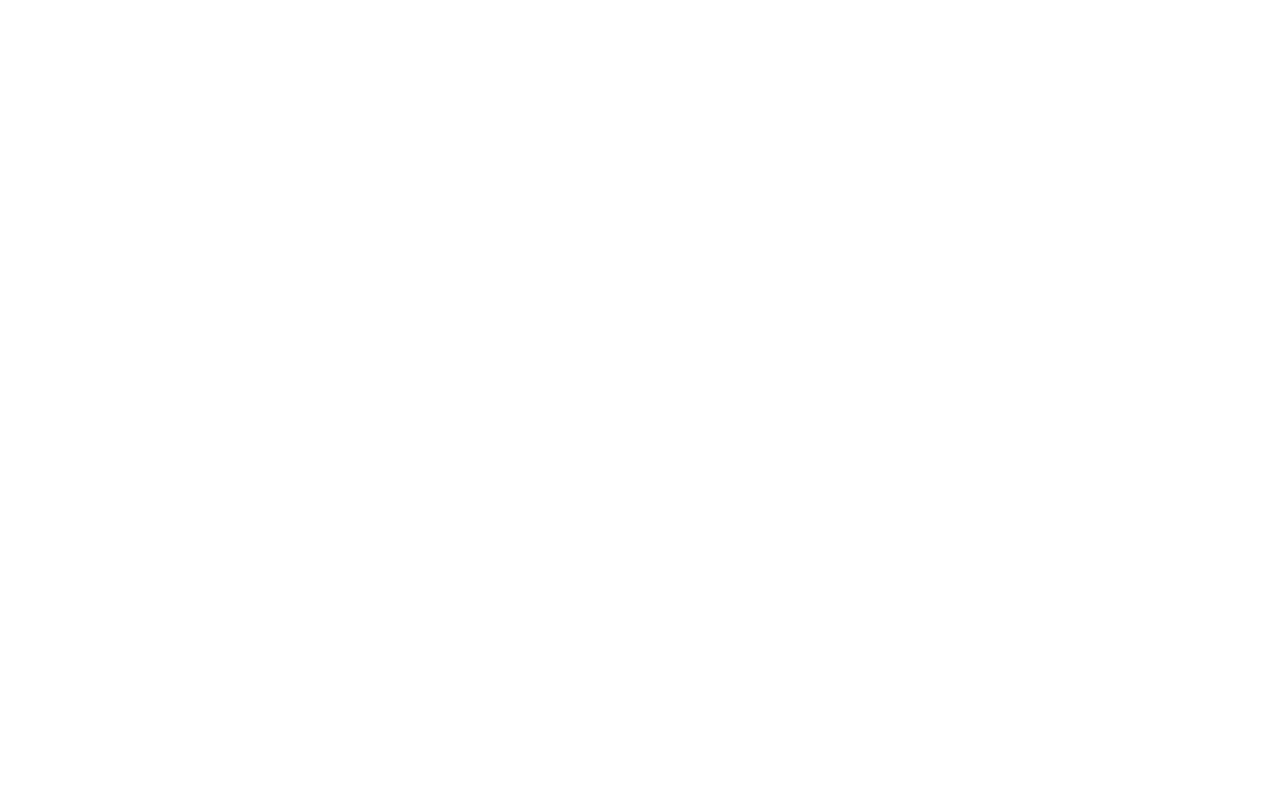
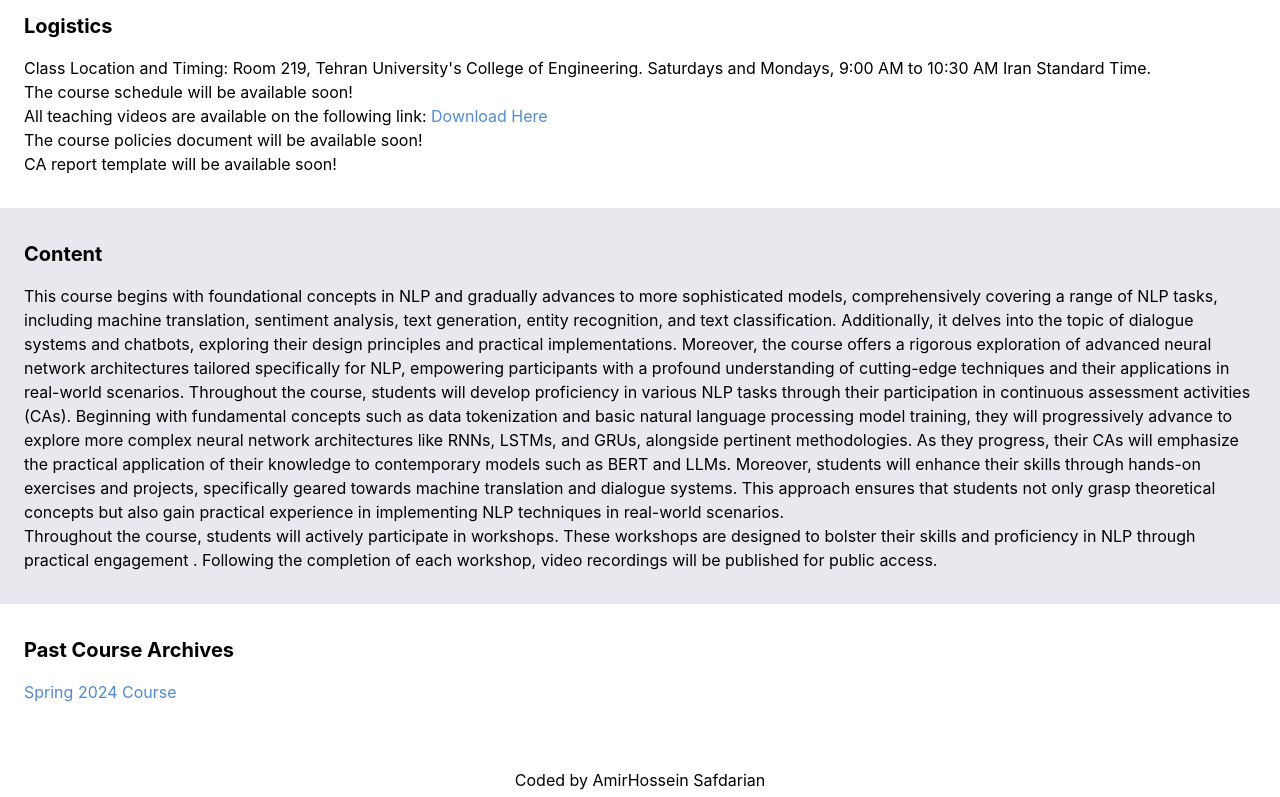
Before and after one commit to nlp-ut/nlp-ut.github.io, a React (Create React App) app: page /fall-2024 in a window 1280 px wide. Before the commit this address had no page. Shown: the part 2000-2797 px from the top of the page. Before the commit the page ends 800 px from the top, so only its background shows below. Built offline with nearby package versions, Linux system fonts and the light colour scheme.

Commit message:
change url texts from 1402 and 1403 to spring and fall 2024

```diff
--- a/src/App.js
+++ b/src/App.js
@@ -11,8 +11,8 @@ const router = createBrowserRouter([
   {path: rootAddress, element: <RootLayout />, errorElement: <ErrorPage/>,
   children: [
     {path: "/", element: <CoursePage1403 />},
-    {path: "/1402", element: <CoursePage1402 />},
-    {path: "/1403", element: <CoursePage1403 />}
+    {path: "/spring-2024", element: <CoursePage1402 />},
+    {path: "/fall-2024", element: <CoursePage1403 />}
   ]}
 ]);
 
--- a/src/pages/main_1403.js
+++ b/src/pages/main_1403.js
@@ -329,7 +329,7 @@ const CoursePage1403 = (props) => {
         <div className="container">
           <h1 className="font-bold text-xl">Past Course Archives</h1>
           <p class="mt-4" style={{color: "#518ccf"}}>
-            <Link to="/1402" >1402 Spring Course</Link>
+            <Link to="/spring-2024" >Spring 2024 Course</Link>
           </p>
         </div>
       </section>
```
